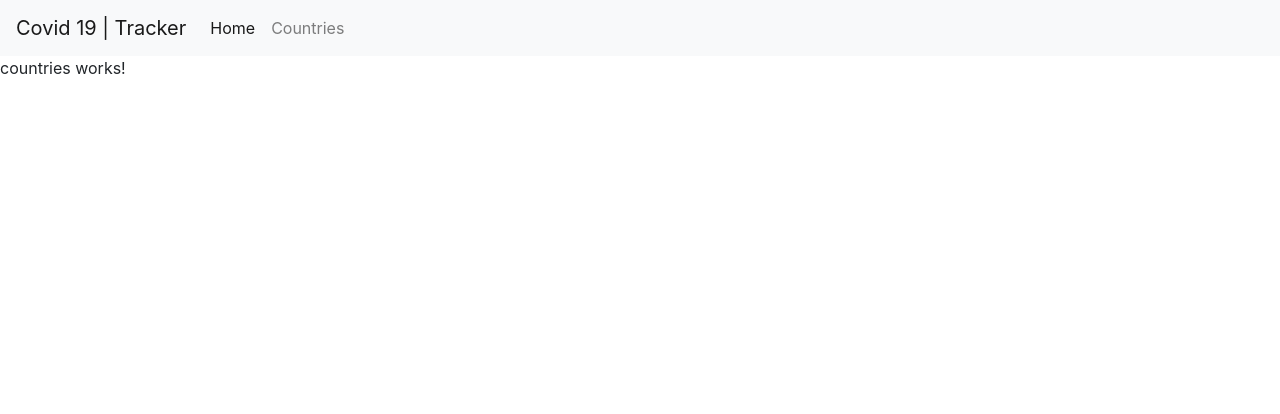
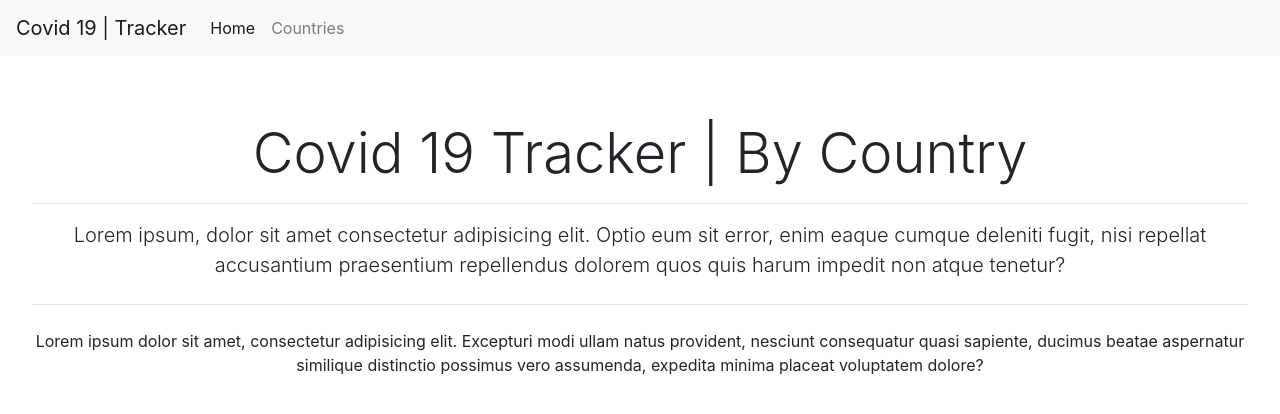
Before and after one commit to dewMyth/covid-tracker, an Angular app: page /countries in a window 1280 px wide. Shown: the top 414 px of the page. Built offline with nearby package versions, Linux system fonts and the light colour scheme.

Commit message:
Imported Covid 19 data from API as an Array

```diff
--- a/src/app/components/countries/countries.component.html
+++ b/src/app/components/countries/countries.component.html
@@ -1 +1,7 @@
-<p>countries works!</p>
+<div class="jumbotron bg-white text-center">
+    <h1 class="display-4">Covid 19 Tracker | By Country</h1>
+    <hr/>
+    <p class="lead">Lorem ipsum, dolor sit amet consectetur adipisicing elit. Optio eum sit error, enim eaque cumque deleniti fugit, nisi repellat accusantium praesentium repellendus dolorem quos quis harum impedit non atque tenetur?</p>
+    <hr class="my-4">
+    <p>Lorem ipsum dolor sit amet, consectetur adipisicing elit. Excepturi modi ullam natus provident, nesciunt consequatur quasi sapiente, ducimus beatae aspernatur similique distinctio possimus vero assumenda, expedita minima placeat voluptatem dolore?</p>
+</div>
--- a/src/app/components/home/home.component.html
+++ b/src/app/components/home/home.component.html
@@ -1 +1,7 @@
-<p>home works!</p>
+<div class="jumbotron bg-white text-center">
+    <h1 class="display-4">Covid 19 Tracker</h1>
+    <hr/>
+    <p class="lead">Lorem ipsum, dolor sit amet consectetur adipisicing elit. Optio eum sit error, enim eaque cumque deleniti fugit, nisi repellat accusantium praesentium repellendus dolorem quos quis harum impedit non atque tenetur?</p>
+    <hr class="my-4">
+    <p>Lorem ipsum dolor sit amet, consectetur adipisicing elit. Excepturi modi ullam natus provident, nesciunt consequatur quasi sapiente, ducimus beatae aspernatur similique distinctio possimus vero assumenda, expedita minima placeat voluptatem dolore?</p>
+</div>
--- a/src/app/components/home/home.component.ts
+++ b/src/app/components/home/home.component.ts
@@ -1,4 +1,5 @@
 import { Component, OnInit } from '@angular/core';
+import { DataServiceService } from 'src/app/services/data-service.service';
 
 @Component({
   selector: 'app-home',
@@ -7,9 +8,16 @@ import { Component, OnInit } from '@angular/core';
 })
 export class HomeComponent implements OnInit {
 
-  constructor() { }
+  constructor(private dataService : DataServiceService) { }
 
   ngOnInit(): void {
+    this.dataService.getGlobalData().subscribe(
+      {
+        next : (result) => {
+          console.log(result);
+        }
+      }
+    )
   }
 
 }
--- /dev/null
+++ b/src/app/models/GlobalDataSummary.ts
@@ -0,0 +1,7 @@
+export interface GlobalDataSummary {
+    country ?: string,
+    confirmed ?: number,
+    deaths ?: number,
+    recovered ?: number,
+    active ?: number,
+}
--- /dev/null
+++ b/src/app/services/data-service.service.ts
@@ -0,0 +1,37 @@
+import { Injectable } from '@angular/core';
+import { HttpClient } from '@angular/common/http';
+import { map } from 'rxjs/operators';
+import { GlobalDataSummary } from '../models/GlobalDataSummary';
+
+@Injectable({
+  providedIn: 'root'
+})
+export class DataServiceService {
+
+  private golbalDataUrl = 'https://raw.githubusercontent.com/CSSEGISandData/COVID-19/master/csse_covid_19_data/csse_covid_19_daily_reports/11-02-2020.csv'
+
+  constructor(private http : HttpClient) { }
+
+  getGlobalData(){
+    return this.http.get(this.golbalDataUrl, {responseType : 'text'}).pipe(
+       map(result => {
+        let data: GlobalDataSummary[] = [];
+        let rows = result.split('\n');
+        rows.forEach( row => {
+          let cols = row.split(/,(?=\S)/);
+          console.log(cols);
+          data.push({
+            country : cols[3],
+            confirmed : parseInt(cols[7]),   //In type script we can use " + " instead of parseInt ---> Ex : +col(7)
+            deaths : parseInt(cols[8]),
+            recovered : +cols[9],
+            active : +cols[10],
+          })
+        })
+
+        console.log(data);
+        return [];
+      })
+    )
+  }
+}
```
Also changed, not shown: src/app/app.module.ts (+6 -3 lines), 1 other file (tests, documents, lock files or other folders).
